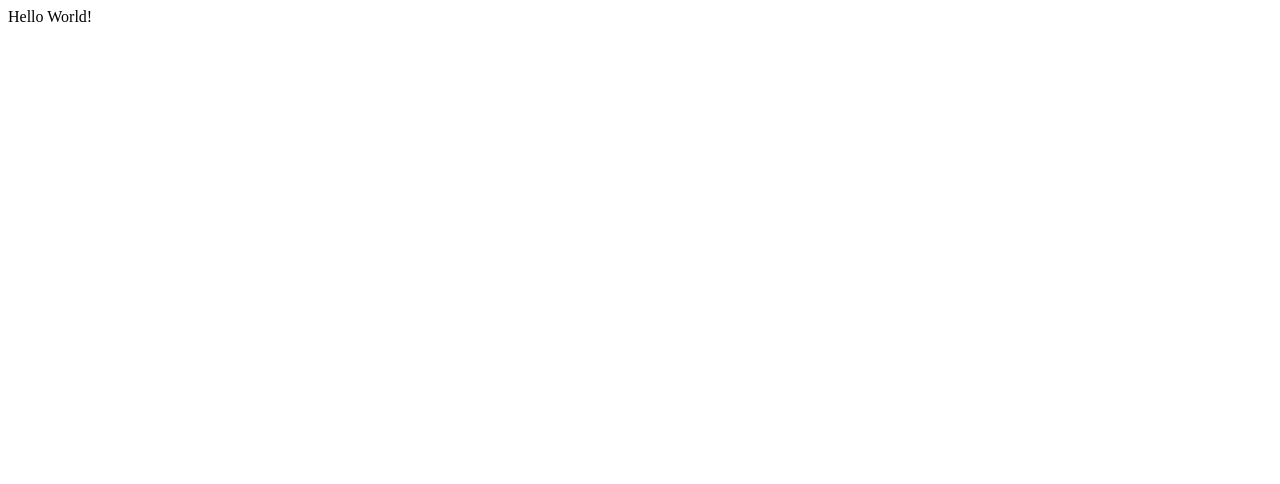
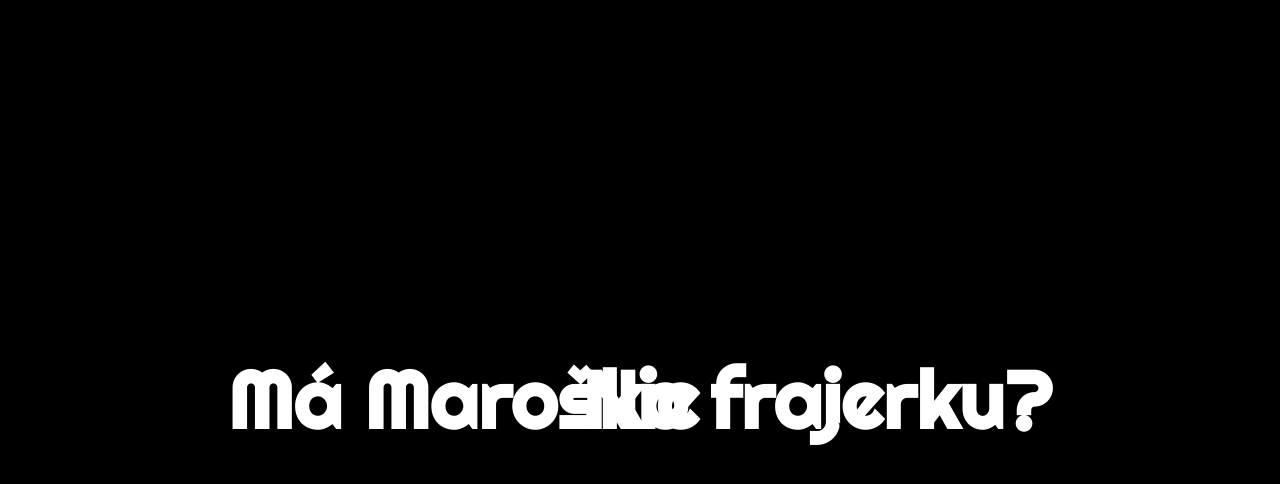
Before and after one commit to tpackolus/marosko.github.io, a plain HTML site: page index.html in a window 1280 px wide. Drawn offline with Linux system fonts and the light colour scheme; a web font is replaced by a local one.

Commit message:
Update index.html

```diff
--- a/index.html
+++ b/index.html
@@ -1,9 +1,64 @@
 <!DOCTYPE html>
 <html>
-    <head>
-        <title>Basic Web Page</title>
-    </head>
-    <body>
-Hello World!
-    </body>
+<head>
+<meta charset="UTF-8">
+  <title>Marosko</title>
+  <link href="https://fonts.googleapis.com/css?family=Righteous" rel="stylesheet">
+<link href="https://fonts.googleapis.com/css?family=Coiny" rel="stylesheet">
+<link href="https://fonts.googleapis.com/css?family=Staatliches" rel="stylesheet">
+<meta name="viewport" content="width=device-width, initial-scale=1">
+<style>
+body {
+  font-size: 40px;
+  font-family: 'Righteous', cursive;
+  background-color: black;
+  color: white;
+  position: relative;
+  height: 100vh;
+  margin: 0;
+}
+
+h1 {
+  position: absolute;
+  top: 50%;
+  transform: translateY(-50%);
+  width: 100%;
+  text-align: center;
+  margin: 0;
+}
+
+/* media queries for responsive design */
+
+/* for screens smaller than 768px */
+@media only screen and (max-width: 767px) {
+  body {
+    font-size: 30px;
+  }
+}
+
+/* for screens between 768px and 1023px */
+@media only screen and (min-width: 768px) and (max-width: 1023px) {
+  body {
+    font-size: 35px;
+  }
+}
+
+/* for screens larger than 1023px */
+@media only screen and (min-width: 1024px) {
+  body {
+    font-size: 40px;
+  }
+}
+
+</style>
+</head>
+<body>
+
+
+<h1>Má Maroško frajerku?</h1>
+<br>
+<br>
+<h1>Nie</h1>
+
+</body>
 </html>
```
